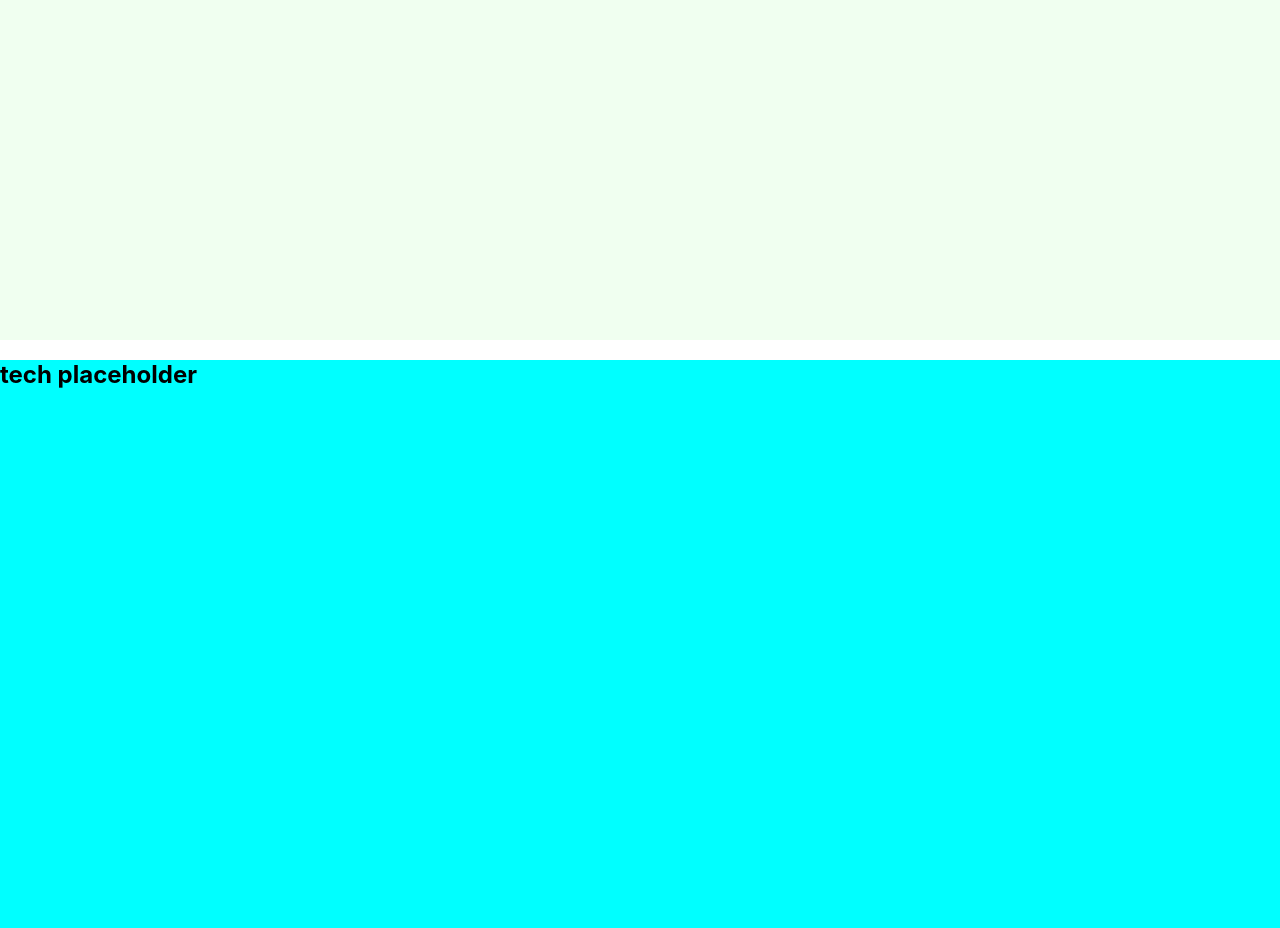
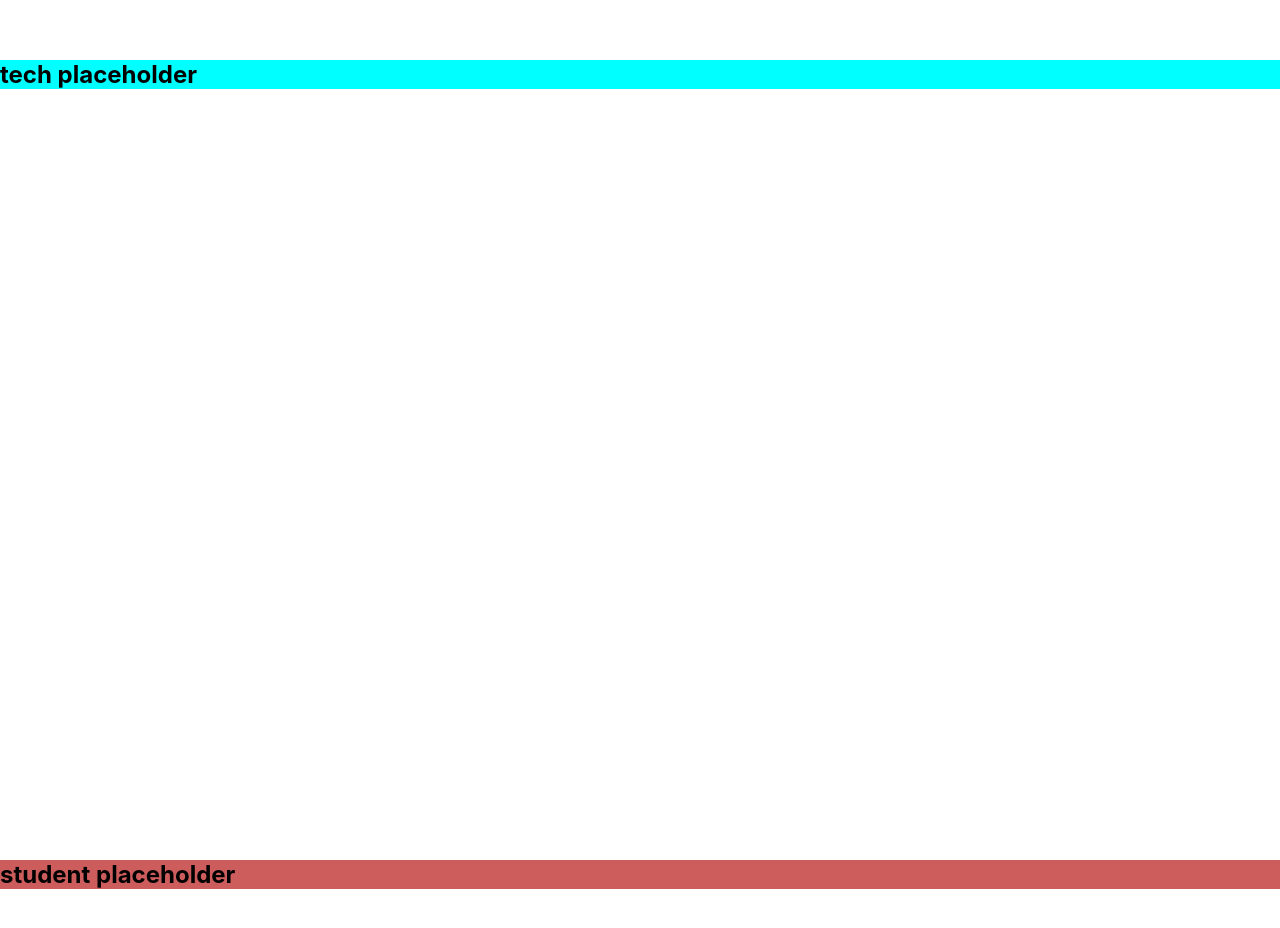
Before and after one commit to TizJourney/movies-explorer-frontend, a React (Create React App) app: page / in a window 1280 px wide. Shown: the part 1560-2488 px from the top of the page. Built offline with nearby package versions, Linux system fonts and the light colour scheme.

Commit message:
базовый скелет css структуры для страниц о проекте

```diff
--- a/src/components/About/About.css
+++ b/src/components/About/About.css
@@ -1,5 +1,3 @@
 .about {
-  width: 100%;
-  min-height: 900px;
   background-color:honeydew;
 }
--- a/src/components/Hero/Hero.css
+++ b/src/components/Hero/Hero.css
@@ -1,5 +1,3 @@
 .hero {
-  width: 100%;
-  min-height: 900px;
   background-color: cyan;
 }
--- a/src/components/Main/Main.css
+++ b/src/components/Main/Main.css
@@ -1,5 +1,10 @@
-.main {
-  min-height: 74px;
-  width: 100%;
-  background-color:gold;
+.main-content {
+  display: flex;
+  align-items: center;
+  flex-direction: column;
 }
+
+.main-content__page {
+  width: min(1280px, 100%);
+  min-height: 100vh;
+}
--- a/src/components/Main/Main.js
+++ b/src/components/Main/Main.js
@@ -1,21 +1,43 @@
 import './Main.css';
 
 import React from 'react';
-
-import SitePage from '../SitePage/SitePage';
 
 import Hero from '../Hero/Hero';
 import About from '../About/About';
 import Tech from '../Tech/Tech';
 import Student from '../Student/Student';
+import Header from '../Header/Header';
+import Footer from '../Footer/Footer';
+
+function MainPage(props) {
+  return (
+    <div className="main-content__page">
+      {props.children}
+    </div>
+  )
+}
 
 export default function Main(props) {
   return (
-    <SitePage>
-      <Hero/>
-      <About/>
-      <Tech/>
-      <Student/>
-    </SitePage>
+    <div className="main-content">
+      <MainPage>
+        <Header/>
+        <Hero/>
+      </MainPage>
+
+      <MainPage>
+        <About/>
+      </MainPage>
+
+      <MainPage>
+        <Tech/>
+      </MainPage>
+
+      <MainPage>
+        <Student />
+      </MainPage>
+
+      <Footer/>
+    </div>
   )
 }
--- a/src/components/Student/Student.css
+++ b/src/components/Student/Student.css
@@ -1,5 +1,3 @@
 .student {
-  width: 100%;
-  min-height: 900px;
   background-color:indianred;
 }
--- a/src/components/Student/Student.js
+++ b/src/components/Student/Student.js
@@ -4,7 +4,7 @@ import React from 'react';
 
 export default function Student(props) {
   return (
-    <div className="tech">
+    <div className="student">
       <h2>student placeholder</h2>
     </div>
   )
--- a/src/components/Tech/Tech.css
+++ b/src/components/Tech/Tech.css
@@ -1,5 +1,3 @@
 .tech {
-  width: 100%;
-  min-height: 900px;
   background-color: cyan;
 }
```
